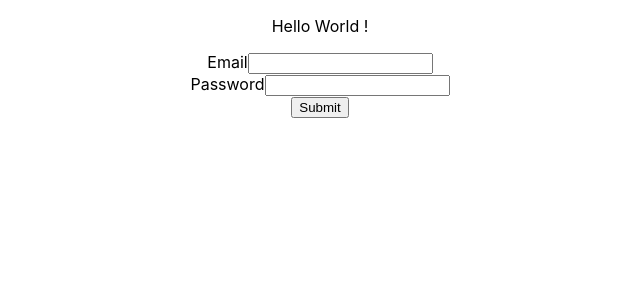
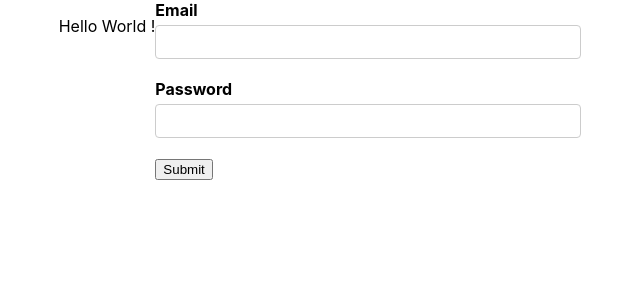
Before and after one commit to nickyulai/my_react, a React (Create React App) app: page / in a window 1280 px wide. Shown: the top 300 px of the page, without its empty margins (320-960 px from the left). Built offline with nearby package versions, Linux system fonts and the light colour scheme.

Commit message:
edit app.css for formik

```diff
--- a/src/App.css
+++ b/src/App.css
@@ -1,38 +1,42 @@
 .App {
-  text-align: center;
+  display: flex;
+  justify-content: center;
 }
 
-.App-logo {
-  height: 40vmin;
-  pointer-events: none;
+label {
+  font-weight: bold;
+  display: flex;
+  margin-bottom: 5px;
 }
 
-@media (prefers-reduced-motion: no-preference) {
-  .App-logo {
-    animation: App-logo-spin infinite 20s linear;
-  }
+input + label {
+  font-weight: bold;
+  display: inline-flex;
+  margin-right: 20px;
 }
 
-.App-header {
-  background-color: #282c34;
-  min-height: 100vh;
-  display: flex;
-  flex-direction: column;
-  align-items: center;
-  justify-content: center;
-  font-size: calc(10px + 2vmin);
-  color: white;
+input[type='text'],
+input[type='email'],
+input[type='password'],
+textarea,
+select {
+  display: block;
+  width: 400px;
+  padding: 6px 12px;
+  font-size: 14px;
+  line-height: 1.42857143;
+  color: #555;
+  background-color: #fff;
+  background-image: none;
+  border: 1px solid #ccc;
+  border-radius: 4px;
+  /* margin-bottom: 20px; */
 }
 
-.App-link {
-  color: #61dafb;
+.form-control {
+  margin-bottom: 20px;
 }
 
-@keyframes App-logo-spin {
-  from {
-    transform: rotate(0deg);
-  }
-  to {
-    transform: rotate(360deg);
-  }
+.error {
+  color: red;
 }
```
